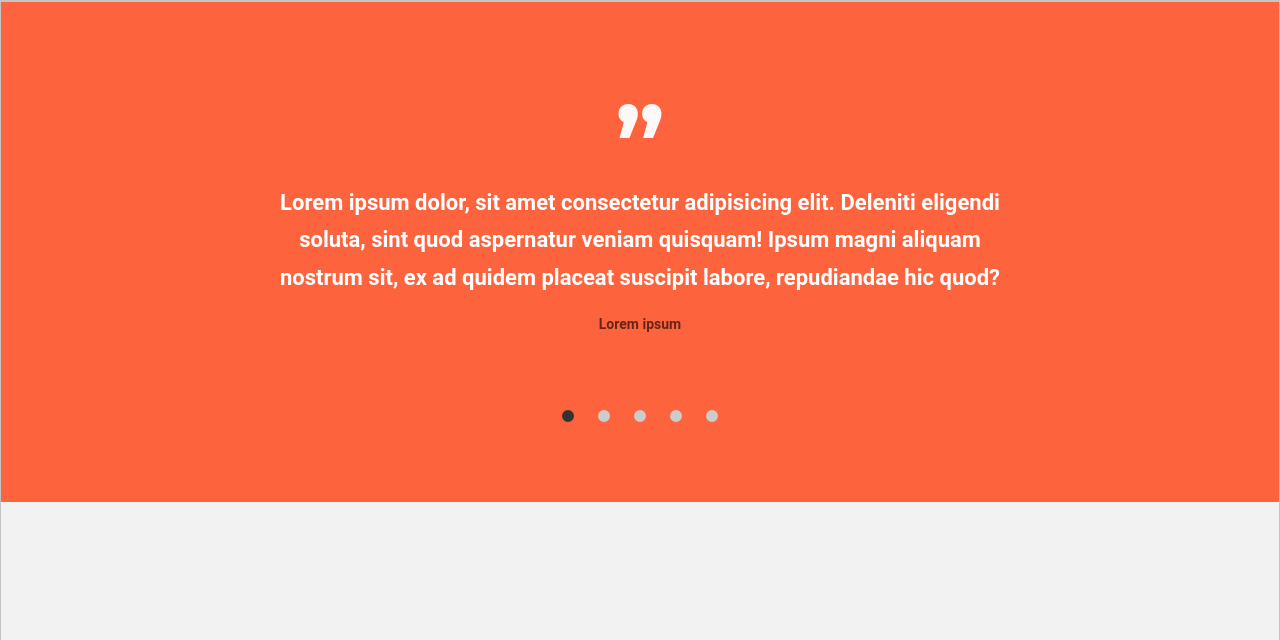
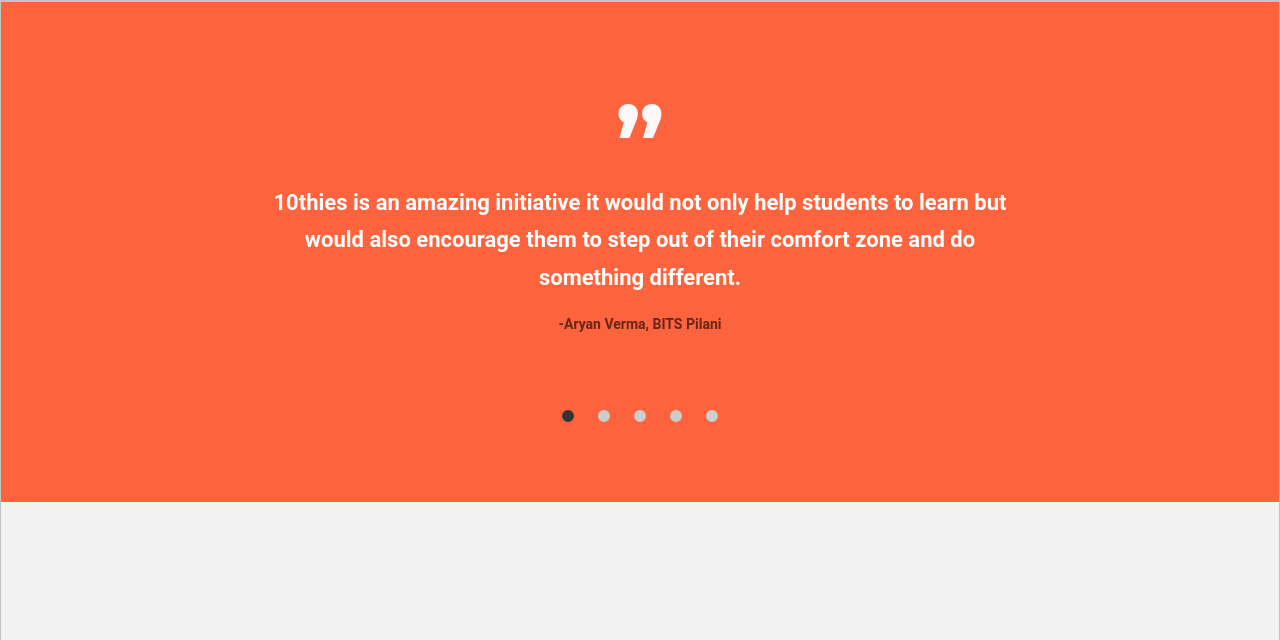
Before and after one commit to UG-SEP/Tenthies, a Django app: page / in a window 1280 px wide. Shown: the part 1989-2629 px from the top of the page. Run offline with Django 3.2, Linux system fonts and the light colour scheme.

Commit message:
Do not touch

```diff
--- a/Tenthies/Home/views.py
+++ b/Tenthies/Home/views.py
@@ -16,7 +16,7 @@ def ContactUs(request):
             subject = form.cleaned_data['subject']
             message = form.cleaned_data['message']
             try:
-                send_mail(subject, message,request.user.email,['tenthiesEducation@gmail.com'])
+                send_mail(subject,'Email: '+request.user.email+'\n'+message,request.user.email,['tenthiesEducation@gmail.com'])
             except BadHeaderError:
                 messages.error(request,"Invalid Subject")
                 return redirect('contact-us')
@@ -47,7 +47,7 @@ def Report(request):
             message = form.cleaned_data['message']
             device = form.cleaned_data['device']
             try:
-                send_mail(subject,device+'\n'+message,request.user.email,['tenthiesEducation@gmail.com'])
+                send_mail(subject,'Email: '+request.user.email+'\n'+device+'\n'+message,request.user.email,['tenthiesEducation@gmail.com'])
             except BadHeaderError:
                 messages.error(request,"Invalid Subject")
                 return redirect('report')
--- a/Tenthies/Quickmap/views.py
+++ b/Tenthies/Quickmap/views.py
@@ -1,3 +1,4 @@
+from django.contrib import messages
 from django.shortcuts import render
 from Quickmap import models
 from Quiz.views import getSubjects
@@ -7,6 +8,8 @@ from Quiz.models import Subject
 def SubjectQuickMap(request):
     subname= request.GET.get('subname')
     quickmaps=get_subjectQuickMap(subname)
+    if len(quickmaps)==0:
+        messages.warning(request,'Quickmap will be added soon')
     res=render(request,'Resources/show-resources.html',{'resources':quickmaps,'subname':subname,'name':'quickmap','logo':quickmaps[0].subject.logo if len(quickmaps)!=0 else ''})
     return res
 
--- a/Tenthies/Quiz/views.py
+++ b/Tenthies/Quiz/views.py
@@ -3,6 +3,8 @@ from django.shortcuts import render
 from Quiz import models
 import random
 from User.views import deco_auth
+from django.contrib import messages
+
 
 # global variables which is needed during the Quiz
 questions,i,useranswer,subject,result=[],0,[],models.Subject(),models.QuizResult
@@ -20,7 +22,7 @@ def TakeTest(request):
     questions=getSpecificQuestions(all_questions,request)
 
     if(len(questions)==0):
-        return HttpResponse("<h1 align='center'>Error No question found</h1>")
+        return HttpResponse("<h1 align='center'>Error No question found</h1><h1 align='center'>Note: We will soon add question in this test</h1>")
     random.shuffle(questions)
     res=render(request,'Quiz/show-question.html',{'question':questions[i],'qno':i+1,'totalques':subject.totalquestions})
     return res
@@ -102,6 +104,7 @@ def reset_quiz():
 def ShowTest(request):
     subname=request.GET.get('subname')
     sub_test=get_subjectTest(subname)
+    messages.warning(request,"More test will be added soon")
     return render(request,'Quiz/show-test.html',{'test_sheet':sub_test,'subname':subname,
     'logo': sub_test[0].logo if len(sub_test)!=0 else ''})
 
--- a/Tenthies/Resources/views.py
+++ b/Tenthies/Resources/views.py
@@ -1,3 +1,4 @@
+from django.contrib import messages
 from django.db import models
 from django.shortcuts import render
 from Resources import models
@@ -10,6 +11,8 @@ from Quiz.models import Subject
 def SubjectResources(request):
     subname=request.GET.get('subname')
     resources=get_subjectResources(subname)
+    if len(resources)==0:
+        messages.warning(request,'Resources will be soon added')
     res=render(request,'Resources/show-resources.html',{'resources': resources,'subname':subname,'name':'resources','logo':resources[0].subject.logo if len(resources)!=0 else ''})
     return res
 
--- a/Tenthies/Tenthies/settings.py
+++ b/Tenthies/Tenthies/settings.py
@@ -147,5 +147,6 @@ EMAIL_HOST_PASSWORD = 'vecpzjdvskqaijhw'
 
 MESSAGE_TAGS = {
     messages.ERROR: 'danger',
-    messages.SUCCESS: 'success'
+    messages.SUCCESS: 'success',
+    messages.WARNING: 'alert',
 }
--- a/Tenthies/static/css/style-quiz-result.css
+++ b/Tenthies/static/css/style-quiz-result.css
@@ -166,6 +166,7 @@ div {
   padding: 10px;
   display: block;
   font-weight: 400;
+  word-wrap: break-word;
 }
 h2{
   text-align: center;
--- a/Tenthies/static/css/style.css
+++ b/Tenthies/static/css/style.css
@@ -25,7 +25,7 @@ body{
   overflow-x: hidden;
 }
 /*                                     MESSAGE SYSTEM                                          */
-#success,#danger{
+#success,#danger,#alert{
   background-color: #39a839;
   font-family: Montserrat, sans-serif;
   text-align: center;
@@ -35,6 +35,10 @@ body{
 }
 #danger{
   background-color: #d12626;
+}
+#alert{
+  background-color: #ffcc00;
+  color: black;
 }
 /* -----------------------------------NAVBAR SECTION START------------------------------------ */
 nav{
@@ -700,7 +704,7 @@ nav .logo.space{
       font-size: 30px;
     }
     .home2{
-      min-height: 135vh;
+      min-height: 120vh;
     }
     .content h1{
       font-size: 40px;
@@ -774,7 +778,7 @@ nav .logo.space{
       font-size: 16px;
     }
   }
-  @media (max-width: 340px){
+  @media (max-width: 341px){
     .home2{
       min-height: 250vh;
     }
--- a/Tenthies/templates/Home/index.html
+++ b/Tenthies/templates/Home/index.html
@@ -155,28 +155,28 @@ We are the students who created the structure of this website, we understand the
    <div class="slider__inner">
     <div class="slider__contents">
       <quote>&rdquo;</quote>
-      <p class="slider__txt">Lorem ipsum dolor, sit amet consectetur adipisicing elit. Deleniti eligendi soluta, sint quod aspernatur veniam quisquam! Ipsum magni aliquam nostrum sit, ex ad quidem placeat suscipit labore, repudiandae hic quod?</p>
-      <h2 class="slider__caption">Lorem ipsum</h2>
+      <p class="slider__txt">10thies is an amazing initiative it would not only help students to learn but would also encourage them to step out of their comfort zone and do something different.</p>
+      <h2 class="slider__caption">-Aryan Verma, BITS Pilani</h2>
     </div>
     <div class="slider__contents">
       <quote>&rdquo;</quote>
-      <p class="slider__txt">Lorem ipsum, dolor sit amet consectetur adipisicing elit. Quam modi fugit suscipit dicta fugiat, dolorem beatae, obcaecati ullam laborum autem tempore optio provident similique libero. Iure sed quos reprehenderit facere.</p>
-      <h2 class="slider__caption">Lorem ipsum</h2>
+      <p class="slider__txt">Perfect for the present situation, not only would the students be able to practice but can also seek guidance from experienced mentors.</p>
+      <h2 class="slider__caption">-Ms. Xavier, University of Texas.</h2>
     </div>
     <div class="slider__contents">
       <quote>&rdquo;</quote>
-      <p class="slider__txt">Lorem ipsum, dolor sit amet consectetur adipisicing elit. Eos unde minima nesciunt blanditiis laboriosam recusandae quo vero ipsum ut, ex, perferendis aut ea nostrum accusantium dicta fuga? Adipisci, quam officiis.</p>
-      <h2 class="slider__caption">Lorem ipsum</h2>
+      <p class="slider__txt">It's encouraging how some students stepped up to solve a major problem faced by thier mates.</p>
+      <h2 class="slider__caption">-S. Subramanian, AKTU</h2>
     </div>
     <div class="slider__contents">
       <quote>&rdquo;</quote>
-      <p class="slider__txt">Lorem ipsum dolor sit amet, consectetur adipisicing elit. Architecto esse sequi adipisci quod, molestiae quis iure possimus amet non, assumenda optio ratione deserunt. Error cumque, assumenda perferendis ullam nulla tempora.</p>
-      <h2 class="slider__caption">Lorem ipsum</h2>
+      <p class="slider__txt">10thies is a full-course meal for students :) It's amazing how everything is packed into a single website. Truly amazing.</p>
+      <h2 class="slider__caption">- Piyush Agarwal, Harcourt Buttler University</h2>
     </div>
     <div class="slider__contents">
       <quote>&rdquo;</quote>
-      <p class="slider__txt">Lorem, ipsum dolor sit amet consectetur adipisicing elit. Reiciendis, suscipit? Alias, labore facere. Repudiandae earum nulla delectus incidunt deleniti sequi cumque debitis vitae nihil fugit maxime modi, autem adipisci veritatis!</p>
-      <h2 class="slider__caption">Lorem ipsum</h2>
+      <p class="slider__txt">10thies would be a doorstep to the NextGen learning which has already accelerated over the  past pandemic year.</p>
+      <h2 class="slider__caption">- Matt H. , Manipal Institute of Technology</h2>
     </div>
 
    </div>
@@ -209,10 +209,10 @@ We are the students who created the structure of this website, we understand the
    <div class="footer-col">
      <h4><span style="color: var(--main-color) ;">B</span>ussiness</h4>
      <ul>
-       <li><a href="{% url 'construction' %}">Privacy Policy</a></li>
+       <li><a href="{% url 'privacy' %}">Privacy Policy</a></li>
        <li><a href="{% url 'contact-us' %}">Contact Us</a></li>
        <li><a href="{% url 'construction' %}">Partners</a></li>
-       <li><a href="{% url 'construction' %}">Terms and policy</a></li>
+       <li><a href="{% url 'terms' %}">Terms and policy</a></li>
      </ul>
    </div>
    <div class="footer-col">
```
